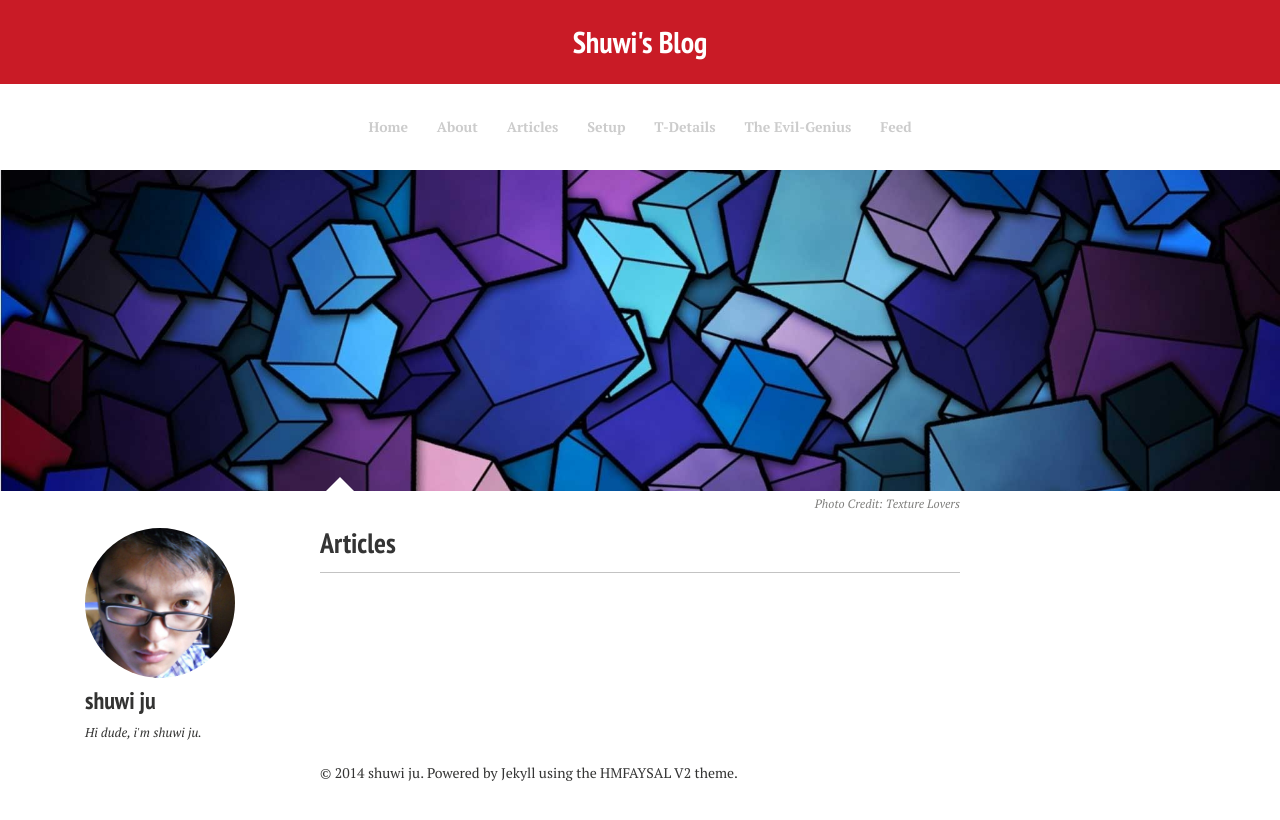
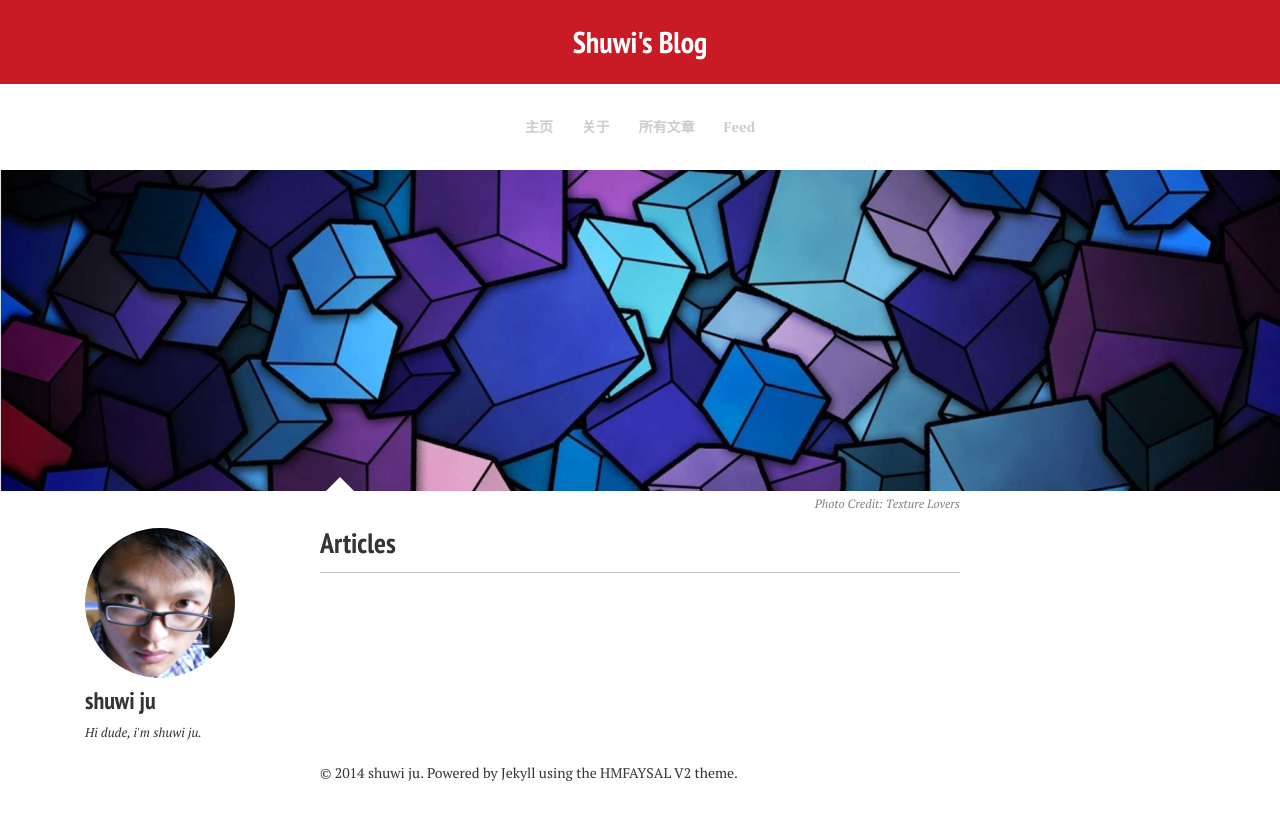
Before and after one commit to shuwi/shuwi.github.io, a Jekyll site: the page built from index.md, in a window 1280 px wide. Shown: the top 820 px of the page. Built offline with Jekyll 4.4.1, drawn with Linux system fonts in a browser that asks for light colours; nearby versions of some CDN libraries.

Commit message:
Update _config.yml

```diff
--- a/_config.yml
+++ b/_config.yml
@@ -31,18 +31,13 @@ bing_verify:
 # Links to include in top navigation
 # For external links add external: true
 links:
-  - title: Home
+  - title: 主页
     url: /
-  - title: About
+  - title: 关于
     url: /about/
-  - title: Articles
+  - title: 所有文章
     url: /articles/
-  - title: Setup
-    url: /theme-setup/
-  - title: T-Details
-    url: /technical-details/
-  - title: The Evil-Genius
-    url: http://shuwi.github.io/
+
     external: true
 
 # http://en.wikipedia.org/wiki/List_of_tz_database_time_zones
```
